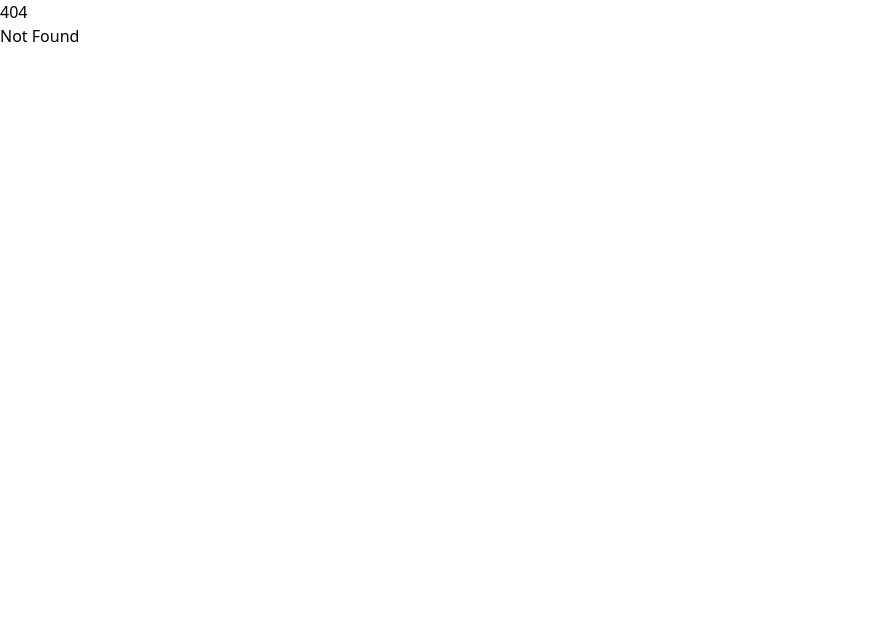
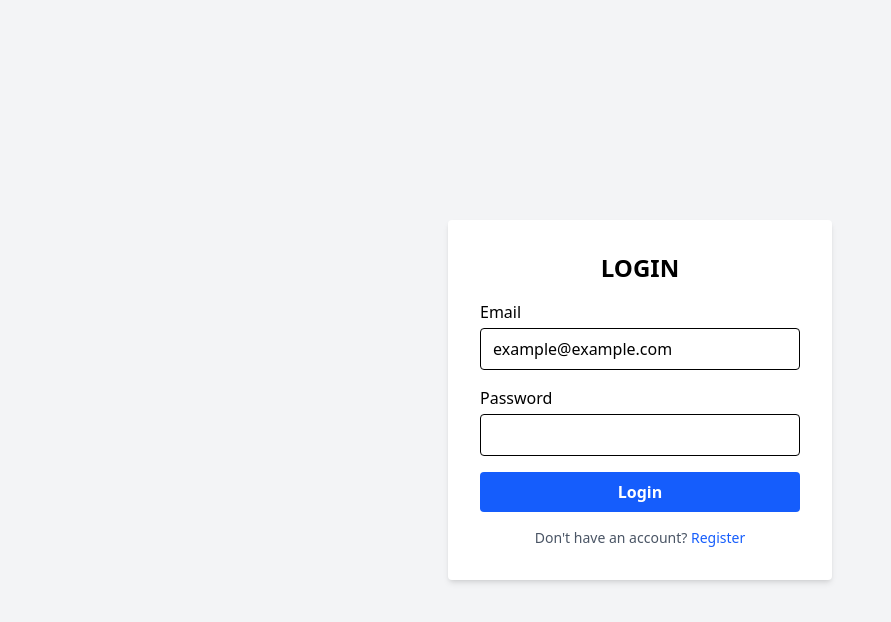
Before and after one commit to Maxiviper117/example-sveltekit-pocketbase, a SvelteKit app: page /login in a window 1280 px wide. Before the commit this address had no page. Shown: the top 622 px of the page, without its empty margins (0-891 px from the left). Built offline with nearby package versions, Linux system fonts and the light colour scheme.

Commit message:
Implement login and signup functionality with user authentication

```diff
--- /dev/null
+++ b/src/routes/login/+page.server.ts
@@ -0,0 +1,65 @@
+import { sign } from 'crypto';
+import type { Actions } from './$types';
+import { fail, json, redirect } from '@sveltejs/kit';
+
+export const actions: Actions = {
+	login: async ({ request, locals }) => {
+		const form = await request.formData();
+		const email = String(form.get('email'));
+		const password = String(form.get('password'));
+
+		console.log('Username:', email);
+		console.log('Password:', password);
+
+		try {
+			const result = await locals.pb.collection('users').authWithPassword(email, password);
+			console.log('Result:', result);
+			// console.log('User:', locals.pb.authStore.record);
+			if (locals.pb.authStore.isValid) {
+				console.log('User is valid:', locals.pb.authStore.isValid);
+				await locals.pb.collection('users').authRefresh();
+			} else {
+				locals.pb.authStore.clear();
+			}
+		} catch (err) {
+			console.error('Error:', err);
+			return fail(400, {
+				message: 'Invalid username or password',
+				error: err instanceof Error ? err.message : String(err)
+			});
+		}
+
+		throw redirect(303, '/');
+	},
+	signup: async ({ request, locals }) => {
+		const form = await request.formData();
+		const email = String(form.get('email'));
+		const password = String(form.get('password'));
+		const passwordConfirm = String(form.get('passwordConfirm'));
+
+		console.log('Email:', {
+			email,
+			password,
+			passwordConfirm
+		});
+
+		// create a new user
+		try {
+			// const user = await locals.pb.collection('users').create({
+			// 	email,
+			// 	password,
+			// 	passwordConfirm
+			// });
+			return {
+				success: true,
+				message: 'User created successfully'
+			};
+		} catch (err) {
+			console.error('Error:', err);
+			return fail(400, {
+				message: 'Error creating user',
+				error: err instanceof Error ? err.message : String(err)
+			});
+		}
+	}
+};
--- /dev/null
+++ b/src/routes/login/+page.svelte
@@ -0,0 +1,92 @@
+<script lang="ts">
+	import { enhance } from '$app/forms';
+
+	let email = $state('example@example.com');
+	let password = $state('');
+
+	let register = $state(false);
+
+	let { form } = $props();
+	import Inspect from 'svelte-inspect-value';
+
+	$effect(() => {
+		if (form?.success) {
+			setTimeout(() => {
+				register = false;
+                form = null;
+			}, 3000);
+		}
+	});
+</script>
+
+<Inspect bind:value={form} />
+
+<div class="flex min-h-screen items-center justify-center bg-gray-100">
+	<form
+		method="POST"
+		class="w-full max-w-sm space-y-4 rounded bg-white p-8 shadow-md"
+		use:enhance
+		action={register ? '?/signup' : '?/login'}
+	>
+		<h1 class="mb-4 text-center text-2xl font-bold uppercase">
+			{register ? 'Register' : 'Login'}
+		</h1>
+		{#if form?.success}
+			<div class="rounded bg-green-100 p-2 text-sm text-green-700">{form?.message}</div>
+		{/if}
+		{#if form?.error}
+			<div class="rounded bg-red-100 p-2 text-sm text-red-700">{form?.message}</div>
+		{/if}
+		<div>
+			<label class="mb-1 block font-medium" for="email">Email</label>
+			<input
+				class="w-full rounded border px-3 py-2 focus:border-blue-300 focus:ring focus:outline-none"
+				id="email"
+				name="email"
+				type="email"
+				bind:value={email}
+				autocomplete="email"
+			/>
+		</div>
+		<div>
+			<label class="mb-1 block font-medium" for="password">Password</label>
+			<input
+				class="w-full rounded border px-3 py-2 focus:border-blue-300 focus:ring focus:outline-none"
+				id="password"
+				name="password"
+				type="password"
+				bind:value={password}
+				autocomplete="current-password"
+			/>
+		</div>
+		{#if register}
+			<div>
+				<label class="mb-1 block font-medium" for="passwordConfirm">Confirm Password</label>
+				<input
+					class="w-full rounded border px-3 py-2 focus:border-blue-300 focus:ring focus:outline-none"
+					id="passwordConfirm"
+					name="passwordConfirm"
+					type="password"
+					autocomplete="new-password"
+				/>
+			</div>
+		{/if}
+		<button
+			class="w-full rounded bg-blue-600 py-2 font-semibold text-white transition-colors hover:bg-blue-700"
+			type="submit"
+		>
+			{register ? 'Register' : 'Login'}
+		</button>
+		{#if !register}
+			<p class="text-center text-sm text-gray-600">
+				Don't have an account?
+				<a class="text-blue-600 hover:underline" onclick={() => (register = true)}>Register</a>
+			</p>
+		{:else}
+			<p class="text-center text-sm text-gray-600">
+				Already have an account?
+				<a class="text-blue-600 hover:underline" onclick={() => (register = false)}>Login</a>
+			</p>
+		{/if}
+	</form>
+</div>
--- /dev/null
+++ b/src/routes/login/+server.ts
@@ -0,0 +1,28 @@
+import type { RequestHandler } from './$types';
+
+export const POST: RequestHandler = async ({ request, locals }) => {
+	const { email, password } = await request.json();
+
+	const { token, record } = await locals.pb.collection('users').authWithPassword(email, password);
+
+	// Export the auth cookie after login
+	const pbAuthCookie = locals.pb.authStore.exportToCookie();
+
+	return new Response(
+		JSON.stringify({
+			token,
+			record: {
+				id: record.id,
+				email: record.email,
+				created: record.created,
+				updated: record.updated
+			}
+		}),
+		{
+			headers: {
+				'Content-Type': 'application/json',
+				'Set-Cookie': pbAuthCookie // Set the auth cookie for the client
+			}
+		}
+	);
+};
```
